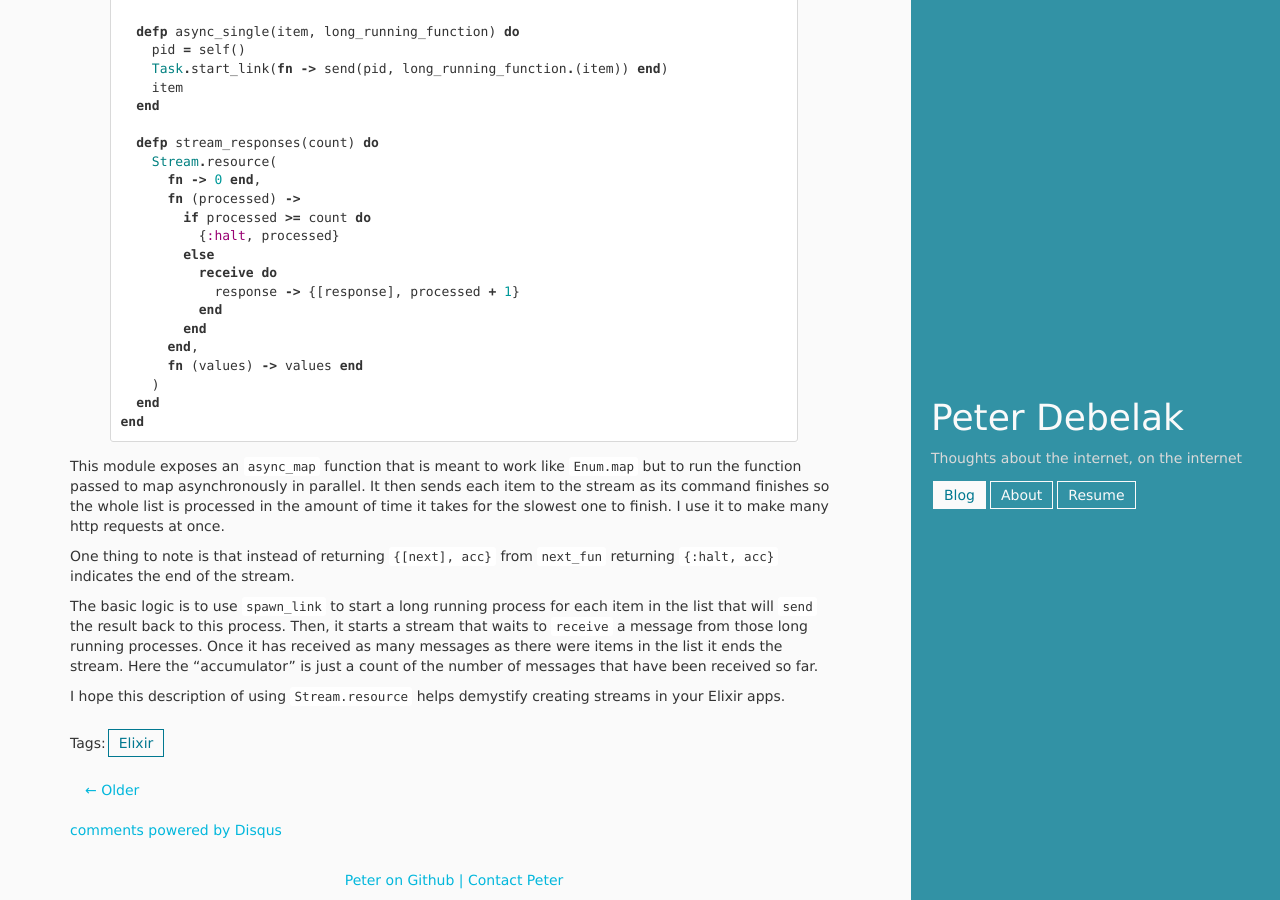
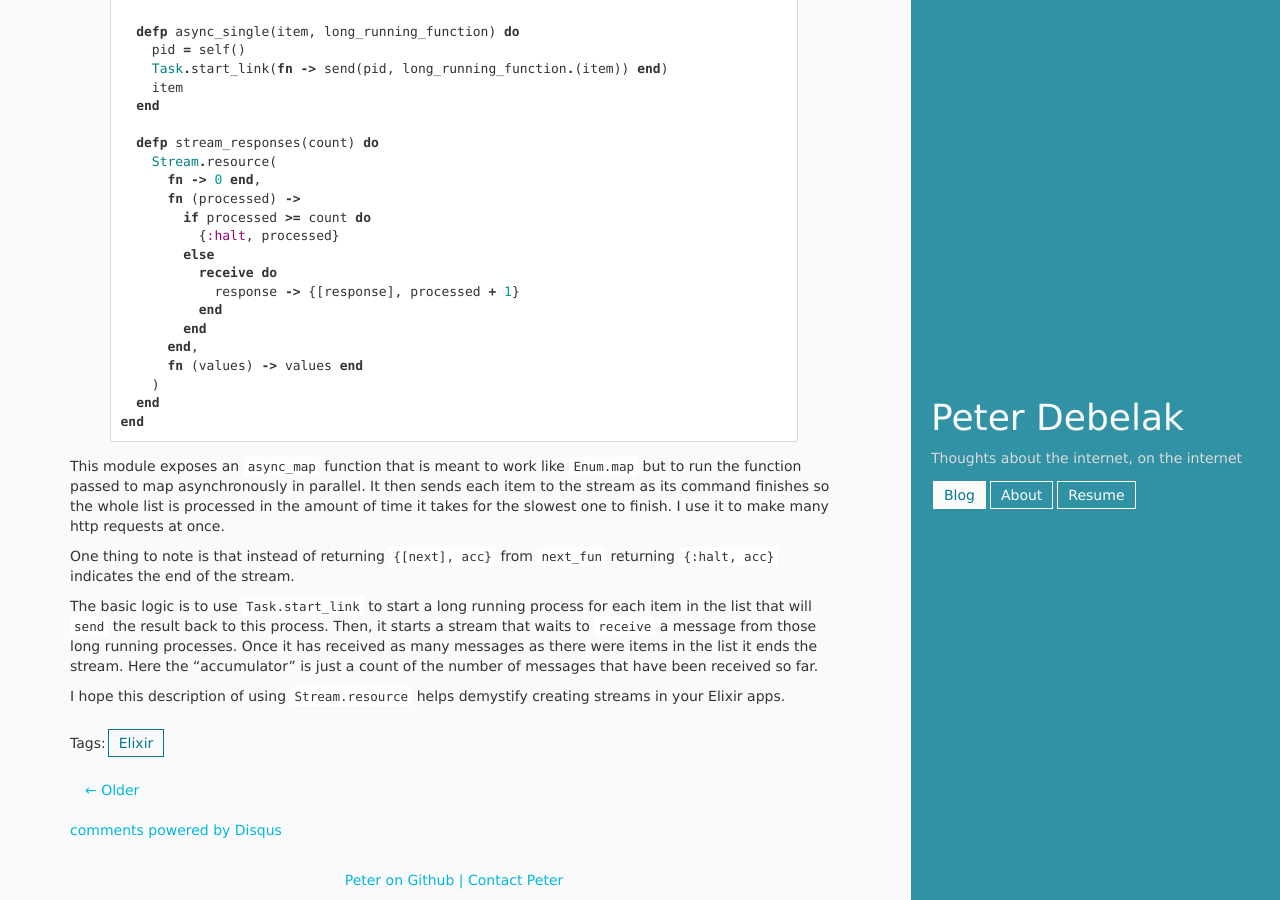
Before and after one commit to pdebelak/peterdebelak.com, a Jekyll site: the page built from _posts/2016-09-28-generating-streams-using-stream-resource-in-elixir.md, in a window 1280 px wide and 900 px high, scrolled down 2135 px. Built offline with Jekyll 4.4.1, drawn with Linux system fonts in a browser that asks for light colours; comment, search, counter and statistics services are not loaded.

Commit message:
Fix typo in stream post

```diff
--- a/_posts/2016-09-28-generating-streams-using-stream-resource-in-elixir.md
+++ b/_posts/2016-09-28-generating-streams-using-stream-resource-in-elixir.md
@@ -160,7 +160,7 @@ to make many http requests at once.
 One thing to note is that instead of returning `{[next], acc}` from `next_fun`
 returning `{:halt, acc}` indicates the end of the stream.
 
-The basic logic is to use `spawn_link` to start a long running process for each
+The basic logic is to use `Task.start_link` to start a long running process for each
 item in the list that will `send` the result back to this process. Then, it
 starts a stream that waits to `receive` a message from those long running
 processes. Once it has received as many messages as there were items in the list
```
